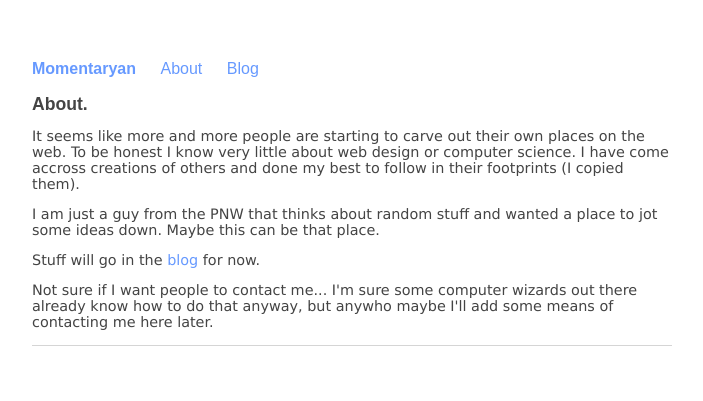
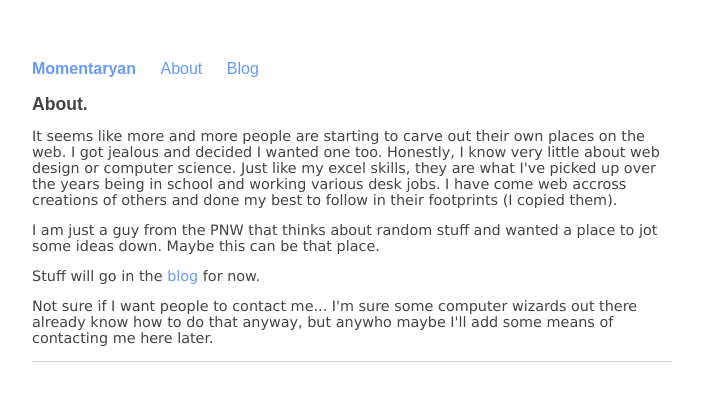
Before and after one commit to momentaryanblog/momentaryanblog.github.io, a Jekyll site: the page built from about/index.html, in a window 1280 px wide. Shown: the top 401 px of the page, without its empty margins (288-991 px from the left). Built offline with Jekyll 4.4.1, drawn with Linux system fonts in a browser that asks for light colours.

Commit message:
Update index.html

```diff
--- a/about/index.html
+++ b/about/index.html
@@ -5,7 +5,7 @@ title: MomentaRyan About
 <div class="blurb">
 	<h1>About.</h1>
 
-	<p>It seems like more and more people are starting to carve out their own places on the web. To be honest I know very little about web design or computer science. I have come accross creations of others and done my best to follow in their footprints (I copied them).</p>
+	<p>It seems like more and more people are starting to carve out their own places on the web. I got jealous and decided I wanted one too. Honestly, I know very little about web design or computer science. Just like my excel skills, they are what I've picked up over the years being in school and working various desk jobs. I have come web accross creations of others and done my best to follow in their footprints (I copied them).</p>
 	<p>I am just a guy from the PNW that thinks about random stuff and wanted a place to jot some ideas down. Maybe this can be that place.</p>
 
 	<p>Stuff will go in the <a href=/blog>blog</a> for now.</p>
```
